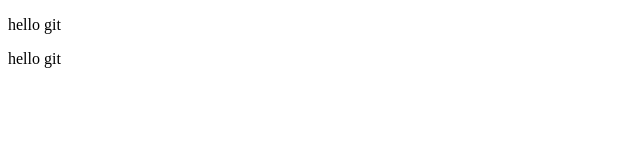
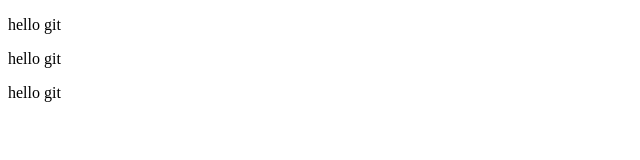
Before and after one commit to laohujunli/html1611, a plain HTML site: page index.html in a window 1280 px wide. Shown: the full height of the page, 0-640 px from the left. Drawn offline with Linux system fonts and the light colour scheme.

Commit message:
change index

```diff
--- a/app.js
+++ b/app.js
@@ -1,3 +1,4 @@
 function show(){
 	console.log("1");
+	console.log("2");
 }
--- a/index.html
+++ b/index.html
@@ -7,5 +7,6 @@
 	<body>
 		<p>hello git</p>
 		<p>hello git</p>
+		<p>hello git</p>
 	</body>
 </html>
```
